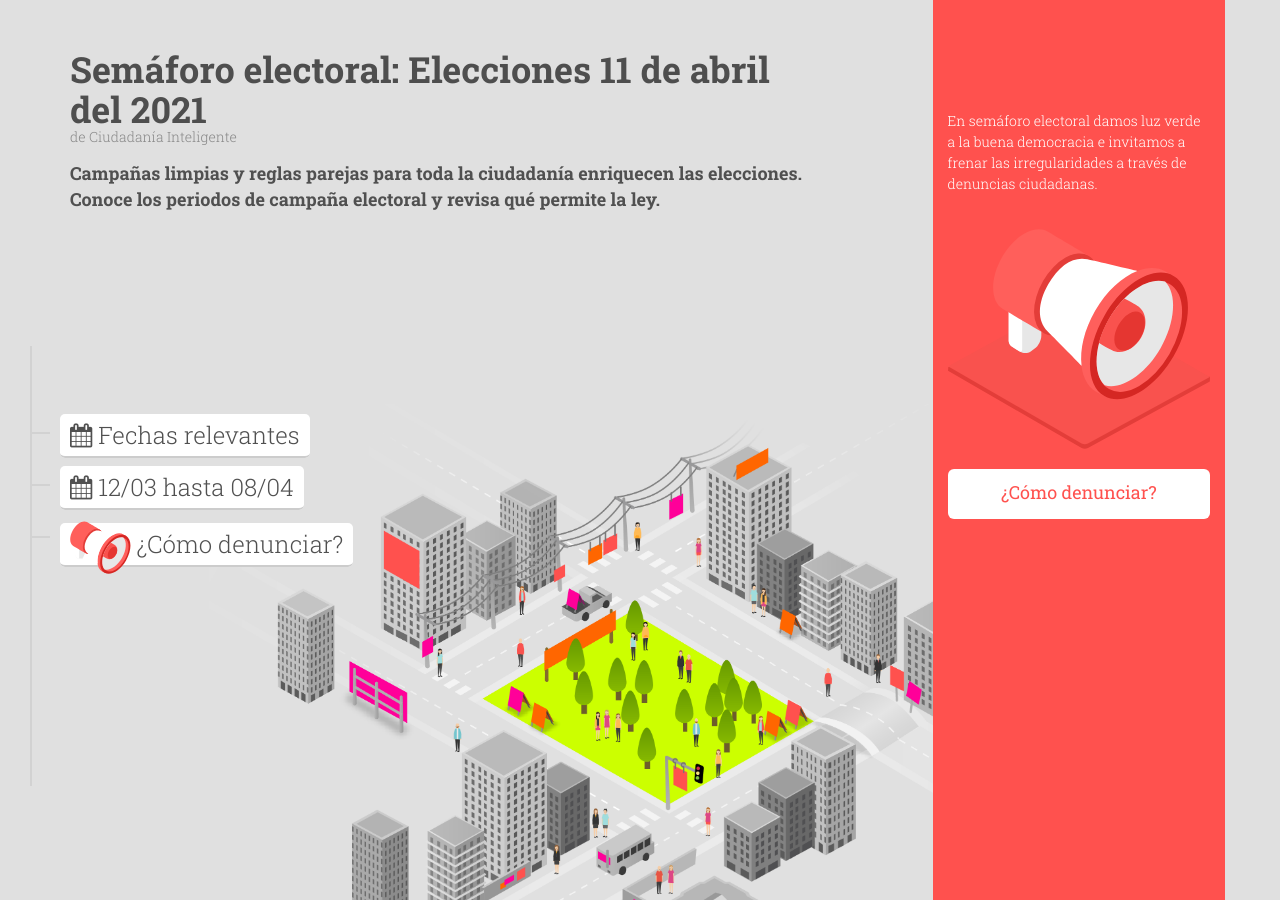
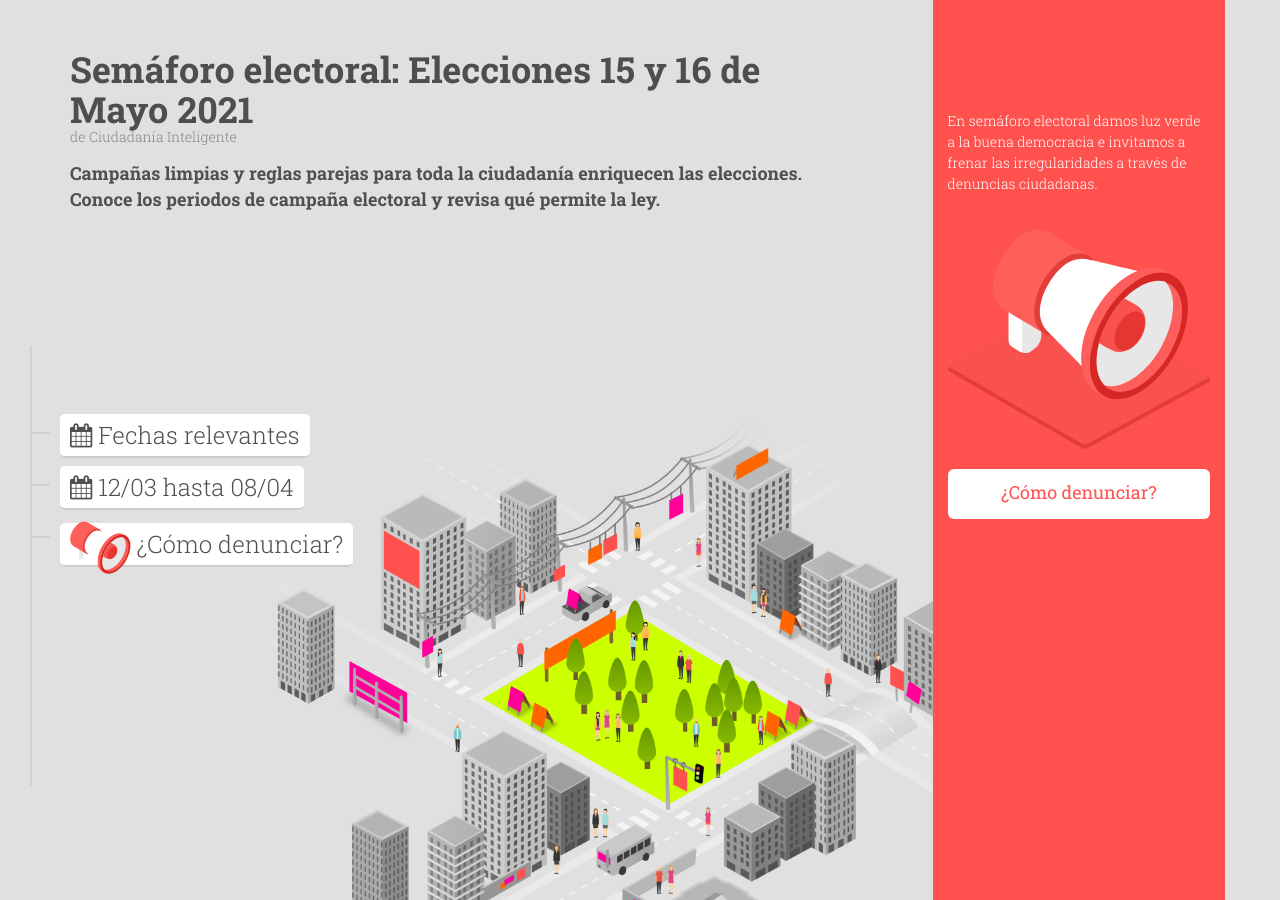
Before and after one commit to ciudadanointeligente/semaforo-electoral, a Jekyll site: the page built from index.html, in a window 1280 px wide and 900 px high. Built offline with Jekyll 4.4.1, drawn with Linux system fonts in a browser that asks for light colours; nearby versions of some CDN libraries.

Commit message:
cambio fecha

```diff
--- a/index.html
+++ b/index.html
@@ -49,7 +49,7 @@ layout: default
       <div class="container">
         <div class="row">
           <div class="col-md-8 hero">
-            <h1>Semáforo electoral: Elecciones 11 de abril del 2021
+            <h1>Semáforo electoral: Elecciones 15 y 16 de Mayo 2021
               <div class="sub-brand"><a href="http://ciudadaniai.org/" onclick="ga('send', 'event', 'menu-desktop-subbrand', 'click');" target="_blank">de Ciudadanía Inteligente</a>
               </div>
             </h1>
```
